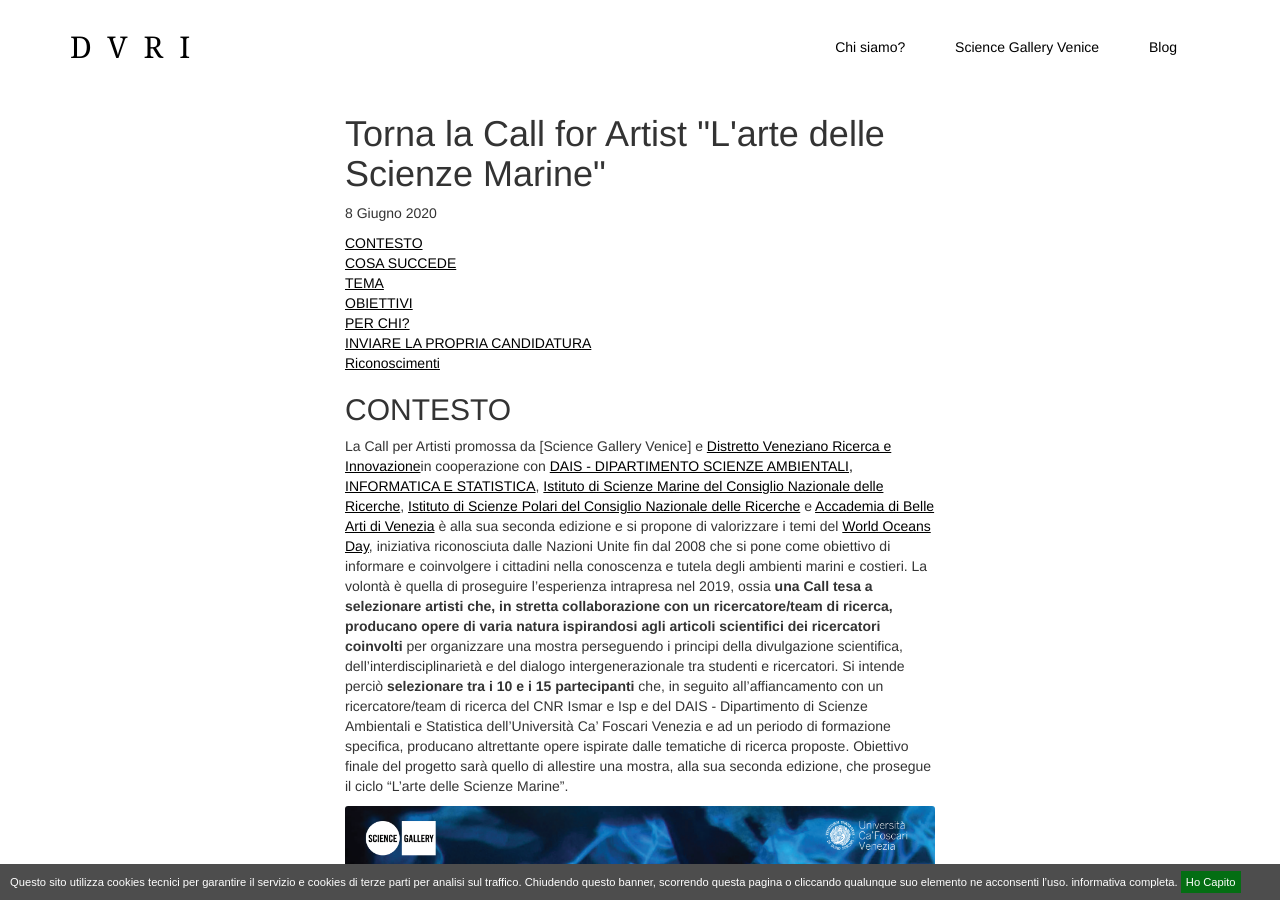
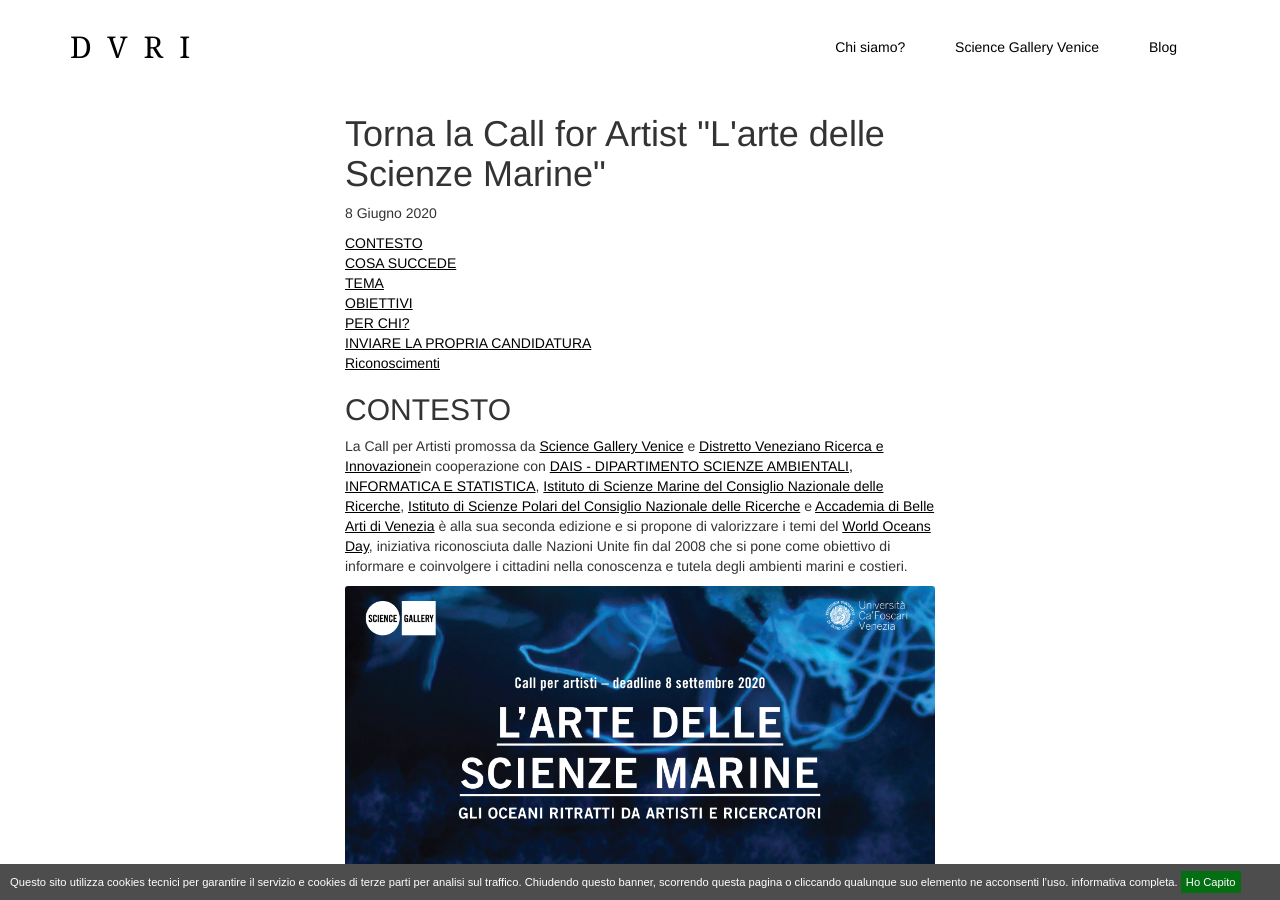
Before and after one commit to simonini/dvri-j-theme, a Jekyll site: the page built from _posts/2020-06-08-wod2.md, in a window 1280 px wide and 900 px high. Built offline with Jekyll 4.4.1, drawn with Linux system fonts in a browser that asks for light colours; comment, search, counter and statistics services are not loaded; the table of contents is made by our own code; some of the changed lines change nothing that is shown; some of the changed text lies outside the part shown.

Commit message:
Update 2020-06-08-wod2.md

```diff
--- a/_posts/2020-06-08-wod2.md
+++ b/_posts/2020-06-08-wod2.md
@@ -6,15 +6,18 @@
 ---
 ## CONTESTO
 
-La Call per Artisti promossa da [Science Gallery Venice] e [Distretto Veneziano Ricerca e Innovazione](http://distrettovenezianoricerca.it)in cooperazione con [DAIS - DIPARTIMENTO SCIENZE AMBIENTALI, INFORMATICA E STATISTICA](https://www.unive.it/pag/16129), [Istituto di Scienze Marine del Consiglio Nazionale delle Ricerche](http://www.ismar.cnr.it/), [Istituto di Scienze Polari del Consiglio Nazionale delle Ricerche](http://www.ismar.cnr.it/) e [Accademia di Belle Arti di Venezia](http://accademiavenezia.it) è alla sua seconda edizione e si propone di valorizzare i temi del [World Oceans Day](https://www.worldoceansday.org/), iniziativa riconosciuta dalle Nazioni Unite fin dal 2008 che si pone come obiettivo di informare e coinvolgere i cittadini nella conoscenza e tutela degli ambienti marini e costieri.
-La volontà è quella di proseguire l’esperienza intrapresa nel 2019, ossia **una Call tesa a selezionare artisti che, in stretta collaborazione con un ricercatore/team di ricerca, producano opere di varia natura ispirandosi agli articoli scientifici dei ricercatori coinvolti** per organizzare una mostra perseguendo i principi della divulgazione scientifica, dell’interdisciplinarietà e del dialogo intergenerazionale tra studenti e ricercatori.
-Si intende perciò **selezionare tra i 10 e i 15 partecipanti** che, in seguito all’affiancamento con un ricercatore/team di ricerca del CNR Ismar e Isp e del DAIS - Dipartimento di Scienze Ambientali e Statistica dell’Università Ca’ Foscari Venezia e ad un periodo di formazione specifica, producano altrettante opere ispirate dalle tematiche di ricerca proposte. Obiettivo finale del progetto sarà quello di allestire una mostra, alla sua seconda edizione, che prosegue il ciclo “L’arte delle Scienze Marine”.
-
+La Call per Artisti promossa da [Science Gallery Venice](http://venice.sciencegallery.com) e [Distretto Veneziano Ricerca e Innovazione](http://distrettovenezianoricerca.it)in cooperazione con [DAIS - DIPARTIMENTO SCIENZE AMBIENTALI, INFORMATICA E STATISTICA](https://www.unive.it/pag/16129), [Istituto di Scienze Marine del Consiglio Nazionale delle Ricerche](http://www.ismar.cnr.it/), [Istituto di Scienze Polari del Consiglio Nazionale delle Ricerche](http://www.ismar.cnr.it/) e [Accademia di Belle Arti di Venezia](http://accademiavenezia.it) è alla sua seconda edizione e si propone di valorizzare i temi del [World Oceans Day](https://www.worldoceansday.org/), iniziativa riconosciuta dalle Nazioni Unite fin dal 2008 che si pone come obiettivo di informare e coinvolgere i cittadini nella conoscenza e tutela degli ambienti marini e costieri.
 
 <div style="text-align:center">
   <img src="{{ site.baseurl }}/assets/posts/banner_wod_2.png" alt="Marino Cortese" />
 </div>
 <br>
+
+La volontà è quella di proseguire l’esperienza intrapresa nel 2019, ossia **una Call tesa a selezionare artisti che, in stretta collaborazione con un ricercatore/team di ricerca, producano opere di varia natura ispirandosi agli articoli scientifici dei ricercatori coinvolti** per organizzare una mostra perseguendo i principi della divulgazione scientifica, dell’interdisciplinarietà e del dialogo intergenerazionale tra studenti e ricercatori.
+Si intende perciò **selezionare tra i 10 e i 15 partecipanti** che, in seguito all’affiancamento con un ricercatore/team di ricerca del CNR Ismar e Isp e del DAIS - Dipartimento di Scienze Ambientali e Statistica dell’Università Ca’ Foscari Venezia e ad un periodo di formazione specifica, producano altrettante opere ispirate dalle tematiche di ricerca proposte. Obiettivo finale del progetto sarà quello di allestire una mostra, alla sua seconda edizione, che prosegue il ciclo “L’arte delle Scienze Marine”.
+
+
+
 
 ### COSA SUCCEDE
 
```
